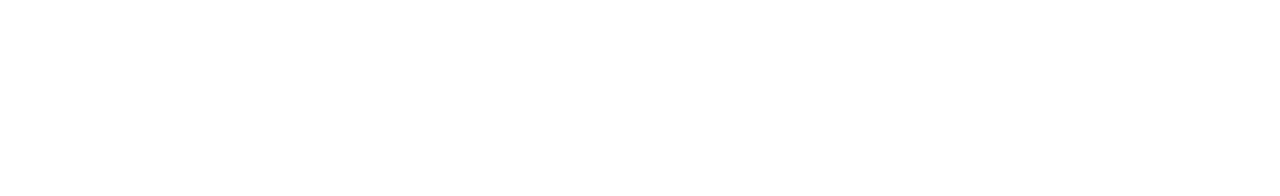
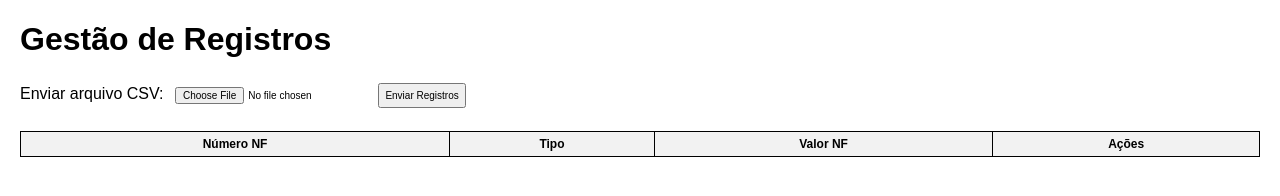
Before and after one commit to aguiardvd/itb2024, a plain HTML site: page notas_fricock.html in a window 1280 px wide. Drawn offline with Linux system fonts and the light colour scheme; no server answers.

Commit message:
Update notas_fricock.html

```diff
--- a/notas_fricock.html
+++ b/notas_fricock.html
@@ -1,7 +1,14 @@
+<!DOCTYPE html>
+<html lang="en">
+<head>
+  <meta charset="UTF-8">
+  <meta name="viewport" content="width=device-width, initial-scale=1.0">
+  <title>Gestão de Registros - Importação CSV</title>
   <script>
     const apiUrl = "https://prod-09.brazilsouth.logic.azure.com:443/workflows/7a7aa18f48084cde914b15924922265d/triggers/manual/paths/invoke?api-version=2016-06-01&sp=%2Ftriggers%2Fmanual%2Frun&sv=1.0&sig=8-7BxQuEr9m-kcroJivlLgojphkXOS_LFIEFxRN6cE4";
     const maxBatchSize = 200; // Número máximo de registros por lote
 
+    // Função para processar e enviar o CSV em lotes sequenciais
     async function handleCSVUpload(event) {
       event.preventDefault();
 
@@ -58,44 +65,45 @@
           batches.push(validRecords.slice(i, i + maxBatchSize));
         }
 
+        // Processar lotes sequencialmente
         let successCount = 0;
         let errorCount = 0;
 
-      // Enviar um lote por vez
         for (let i = 0; i < batches.length; i++) {
           const batch = batches[i];
-
-        for (let j = 0; j < batch.length; j++) {
-          const singleRecord = batch[j];
-
           try {
             const response = await fetch(apiUrl, {
               method: "POST",
               headers: { "Content-Type": "application/json" },
-              body: JSON.stringify({ registros: [singleRecord], Op: 1 }), // Enviando 1 registro por vez
+              body: JSON.stringify({ registros: batch, Op: 1 }),
             });
 
-            if (!response.ok) {
-              errorCount++;
-              console.error(`Erro no registro ${singleRecord.NumeroNF}`);
+            const result = await response.json(); // Ler o JSON retornado
+            if (!response.ok || result.status !== "concluido") {
+              console.error(`Erro no lote ${i + 1}`, result);
+              errorCount += batch.length;
             } else {
-              successCount++;
-              console.log(`Registro ${singleRecord.NumeroNF} enviado com sucesso.`);
+              // Processar os detalhes da resposta
+              result.detalhes.forEach((item) => {
+                if (item.status === "sucesso") successCount++;
+                else errorCount++;
+              });
+
+              console.log(`Lote ${i + 1} enviado com sucesso.`);
             }
           } catch (error) {
-            errorCount++;
-            console.error(`Erro no registro ${singleRecord.NumeroNF}:`, error);
+            errorCount += batch.length;
+            console.error(`Erro no lote ${i + 1}:`, error);
           }
-        }
-
-        console.log(`Lote ${i + 1} processado.`);
         }
 
         // Reabilita o botão após o processamento
         submitButton.disabled = false;
 
         alert(
-        `Processamento concluído! Sucessos: ${successCount}, Falhas: ${errorCount}`
+          `Processamento concluído!\n` +
+          `Sucessos: ${successCount}\n` +
+          `Falhas: ${errorCount}`
         );
         fetchData(); // Atualizar a tabela após o envio
       };
@@ -108,13 +116,13 @@
       fetch(apiUrl, {
         method: "POST",
         headers: { "Content-Type": "application/json" },
-      body: JSON.stringify({ Op: 3 }),
+        body: JSON.stringify({ Op: 3 })
       })
-      .then((response) => response.json())
-      .then((data) => {
+        .then(response => response.json())
+        .then(data => {
           const grid = document.getElementById("dataGrid");
           grid.innerHTML = ""; // Limpa o grid
-        data.dados.forEach((record) => {
+          data.dados.forEach(record => {
             const row = document.createElement("tr");
             row.innerHTML = `
               <td>${record.numero_nf_int}</td>
@@ -127,6 +135,89 @@
             grid.appendChild(row);
           });
         })
-      .catch((error) => console.error("Erro ao buscar dados:", error));
+        .catch(error => console.error("Erro ao buscar dados:", error));
     }
+
+    // Função para excluir registro (Op = 2)
+    function deleteRecord(numeroNF) {
+      if (confirm(`Deseja excluir o registro com Número NF: ${numeroNF}?`)) {
+        fetch(apiUrl, {
+          method: "POST",
+          headers: { "Content-Type": "application/json" },
+          body: JSON.stringify({ NumeroNF: numeroNF, Op: 2 })
+        })
+          .then(response => response.json())
+          .then(() => {
+            alert("Registro excluído com sucesso!");
+            fetchData(); // Atualiza o grid
+          })
+          .catch(error => console.error("Erro ao excluir registro:", error));
+      }
+    }
+
+    // Inicializa o grid ao carregar a página
+    fetchData();
   </script>
+
+  <style>
+    body {
+      font-family: Arial, sans-serif;
+      margin: 20px;
+    }
+    table {
+      width: 100%;
+      border-collapse: collapse;
+      margin-top: 20px;
+    }
+    table, th, td {
+      border: 1px solid black;
+    }
+    th {
+      text-align: center;
+      padding: 5px;
+      font-size: 12px;
+      font-weight: bold;
+      background-color: #f2f2f2;
+    }
+    td {
+      text-align: center;
+      padding: 1px;
+      font-size: 10px;
+      line-height: 1;
+    }
+    form {
+      margin-bottom: 20px;
+    }
+    input, button {
+      padding: 5px;
+      margin: 2px;
+      font-size: 10px;
+    }
+  </style>
+</head>
+<body>
+  <h1>Gestão de Registros</h1>
+
+  <!-- Upload de CSV -->
+  <form id="csvForm" onsubmit="handleCSVUpload(event)">
+    <label for="csvFile">Enviar arquivo CSV:</label>
+    <input type="file" id="csvFile" accept=".csv" required>
+    <button id="submitButton" type="submit">Enviar Registros</button>
+  </form>
+
+  <!-- Grid de Registros -->
+  <table>
+    <thead>
+      <tr>
+        <th>Número NF</th>
+        <th>Tipo</th>
+        <th>Valor NF</th>
+        <th>Ações</th>
+      </tr>
+    </thead>
+    <tbody id="dataGrid">
+      <!-- Dados serão inseridos dinamicamente -->
+    </tbody>
+  </table>
+</body>
+</html>
```
Lines whose indentation alone changed are shown as unchanged.
